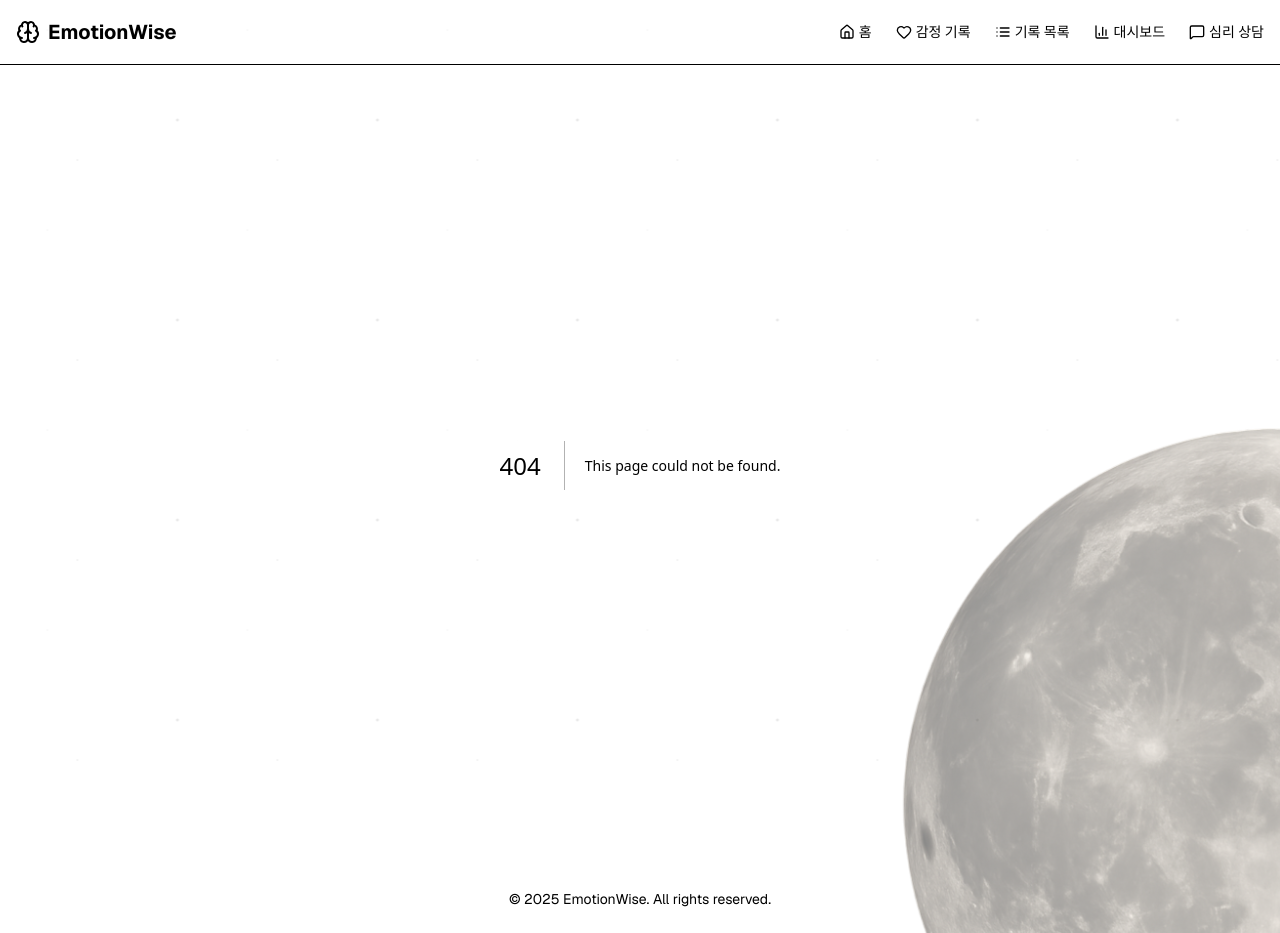
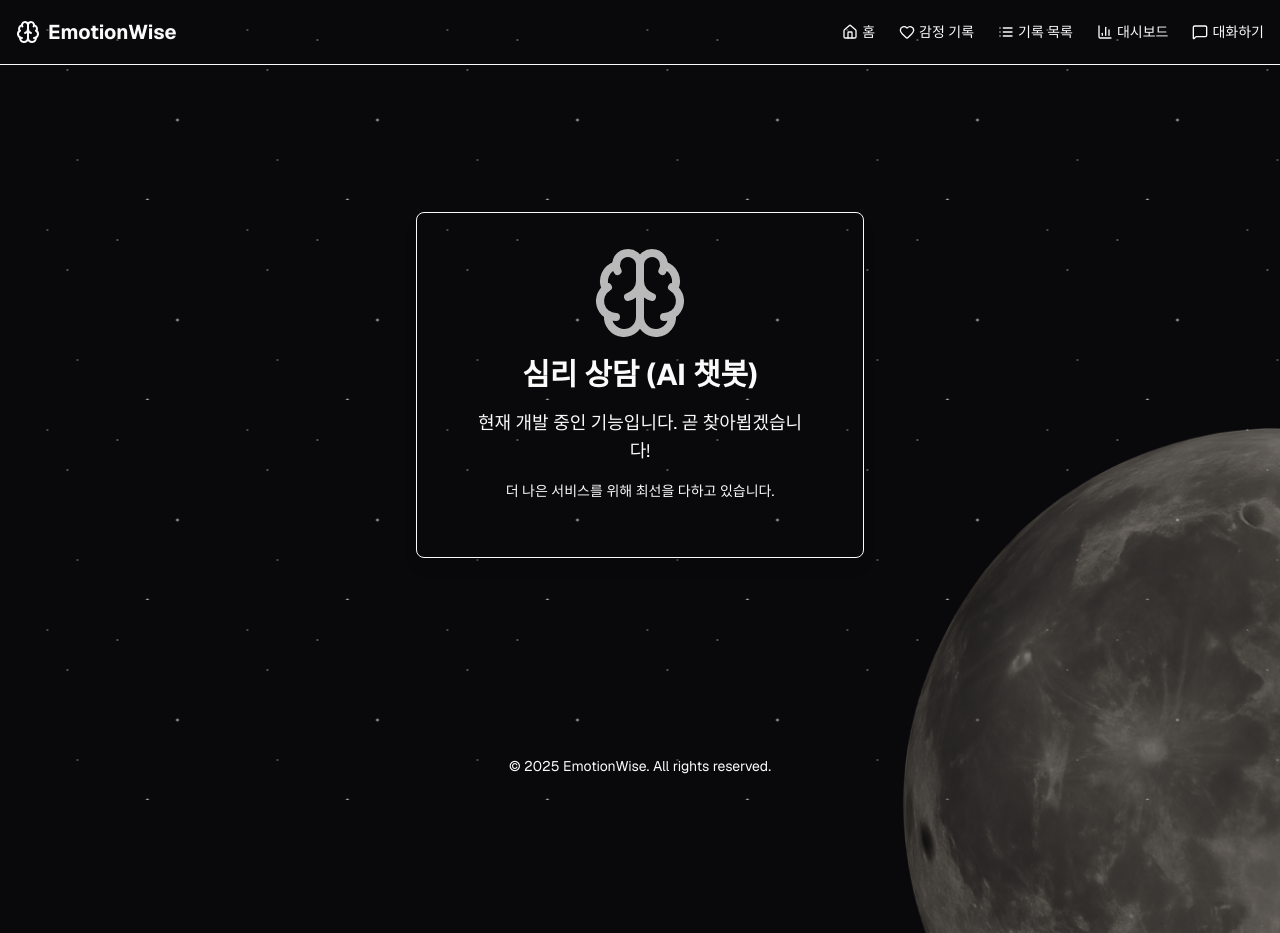
Before and after one commit to SSY1203/emotion-wise, a Next.js app: page /chat in a window 1280 px wide. Before the commit this address had no page. Shown: the top 933 px of the page. After the commit the page ends 800 px from the top, so only its background shows below. Built offline with nearby package versions, Linux system fonts and the light colour scheme.

Commit message:
C:/Program Files/Git/chat 페이지 커밍순으로 수정

```diff
--- /dev/null
+++ b/src/app/chat/page.tsx
@@ -0,0 +1,23 @@
+"use client";
+
+import { Brain } from "lucide-react";
+import { Card, CardContent } from "@/components/ui/card";
+
+export default function ChatPage() {
+  return (
+    <div className="flex items-center justify-center min-h-[calc(100vh-10rem)]">
+      <Card className="w-full max-w-md text-center p-8 bg-card/50 backdrop-blur-sm border-primary/20 shadow-lg">
+        <CardContent className="space-y-4">
+          <Brain className="h-24 w-24 text-primary mx-auto animate-pulse" />
+          <h1 className="text-3xl font-bold text-primary">심리 상담 (AI 챗봇)</h1>
+          <p className="text-muted-foreground text-lg">
+            현재 개발 중인 기능입니다. 곧 찾아뵙겠습니다!
+          </p>
+          <p className="text-sm text-muted-foreground">
+            더 나은 서비스를 위해 최선을 다하고 있습니다.
+          </p>
+        </CardContent>
+      </Card>
+    </div>
+  );
+}
--- a/src/components/navigation.tsx
+++ b/src/components/navigation.tsx
@@ -10,7 +10,7 @@ const navigation = [
   { name: '감정 기록', href: '/emotions', icon: Heart },
   { name: '기록 목록', href: '/history', icon: List },
   { name: '대시보드', href: '/dashboard', icon: BarChart3 },
-  { name: '심리 상담', href: '/chat', icon: MessageSquare },
+  { name: '대화하기', href: '/chat', icon: MessageSquare },
 ]
 
 export function Navigation() {
```
